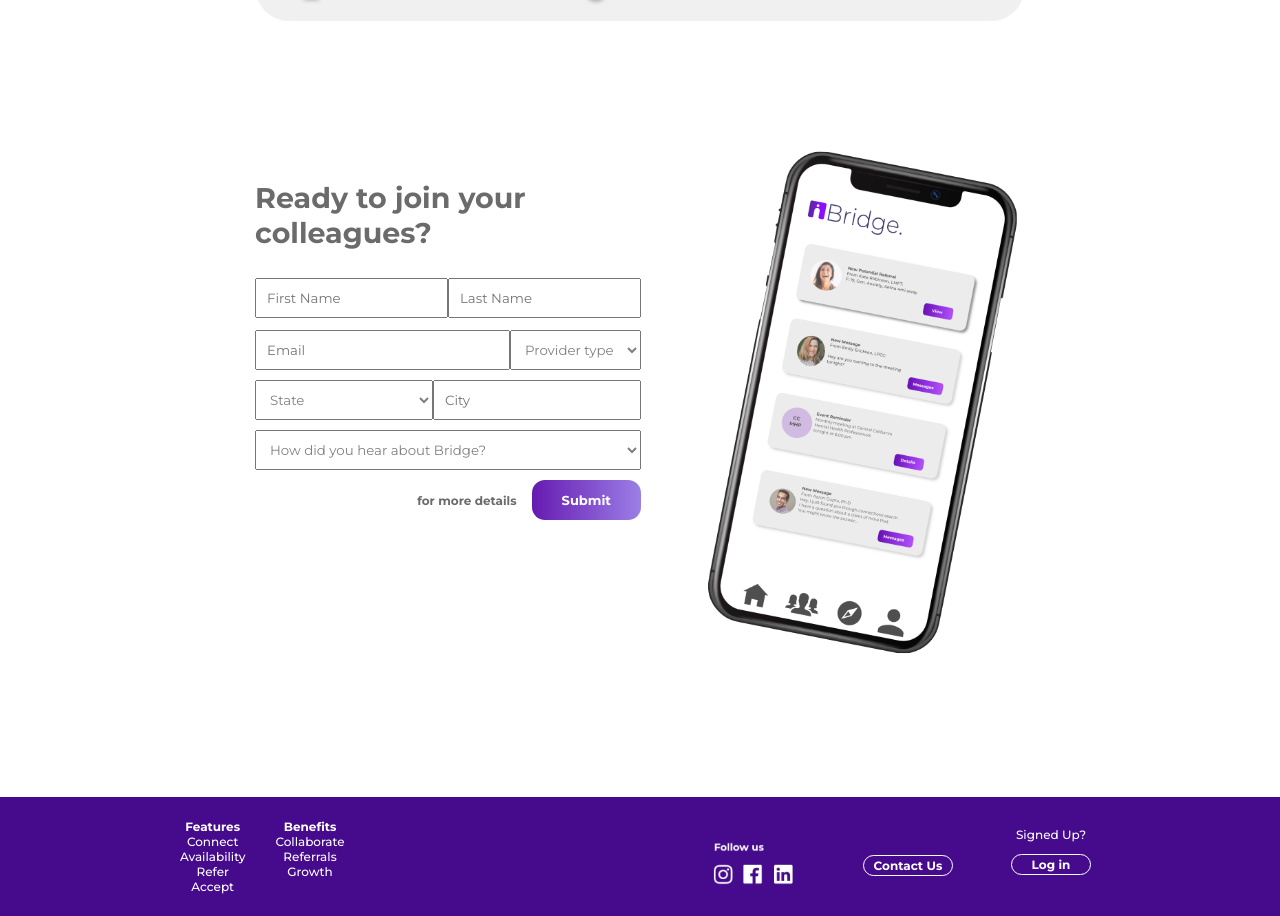
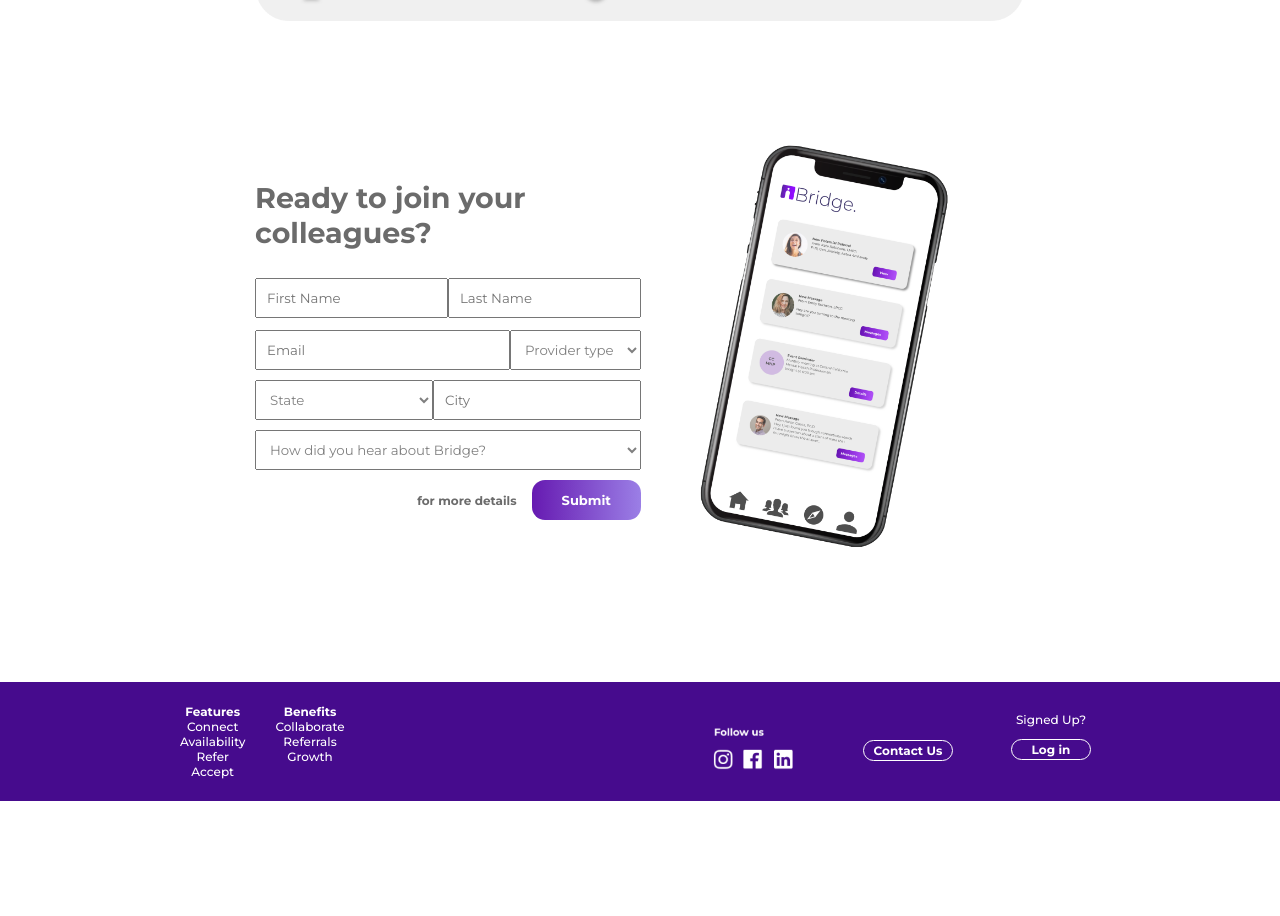
Before and after one commit to dLamSlo8/Bridge-Landing-Page, a React (Create React App) app: page / in a window 1280 px wide. Shown: the part 2915-3831 px from the top of the page. After the commit the page ends 3716 px from the top, so only its background shows below. Built offline with nearby package versions, Linux system fonts and the light colour scheme.

Commit message:
FIX SAFARI 2??

```diff
--- a/src/SignUp.tsx
+++ b/src/SignUp.tsx
@@ -77,8 +77,8 @@ class HeaderNav extends React.Component<{}, {}>
                                 <span style={{display: "inline-block", paddingLeft: "15px"}}><a href="#" className="submit-button">Submit</a></span></p>
                             </div>
                         </div>
-                        <div style={{flexBasis:"30%"}} className="d-flex flex-center">
-                            <img src={s_phone} alt="" style={{width:"100%",height:"100%"}}/>
+                        <div style={{flexBasis:"30%"}} className="d-flex flex-cross-center">
+                            <img src={s_phone} alt="" style={{width:"80%"}}/>
                         </div>
                     </div>
                     <div className="bot-bar" style={{textAlign:"center"}}>
```
